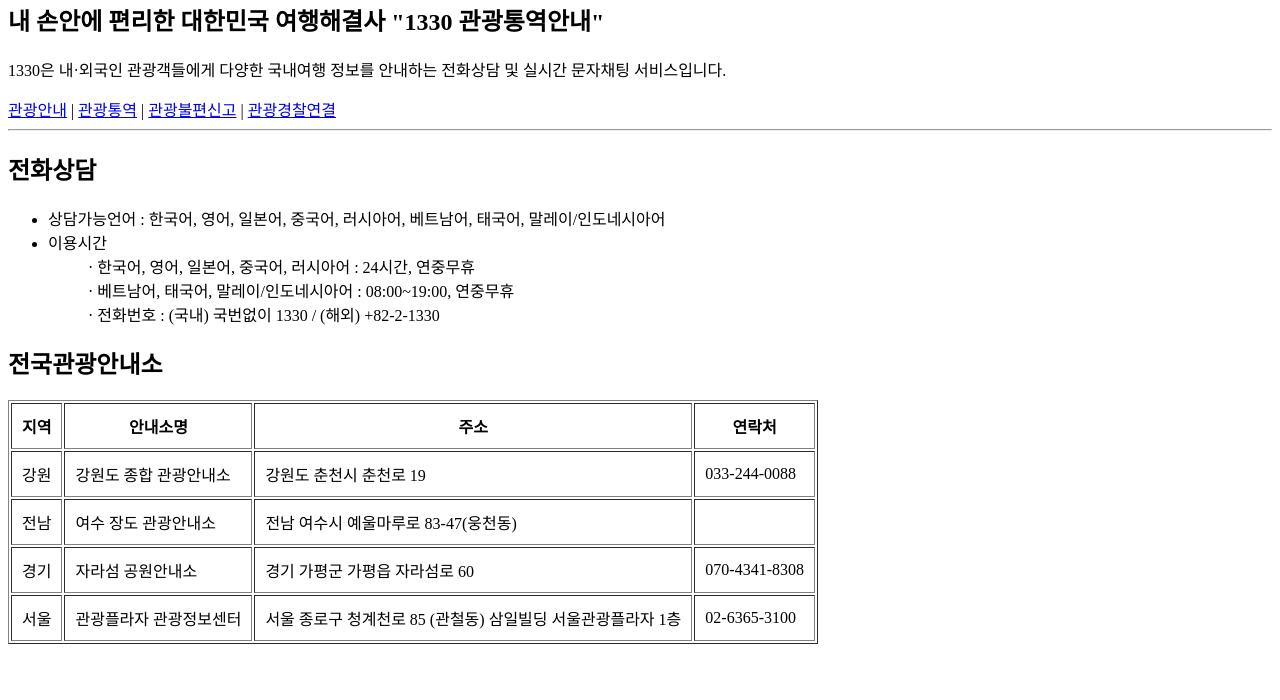
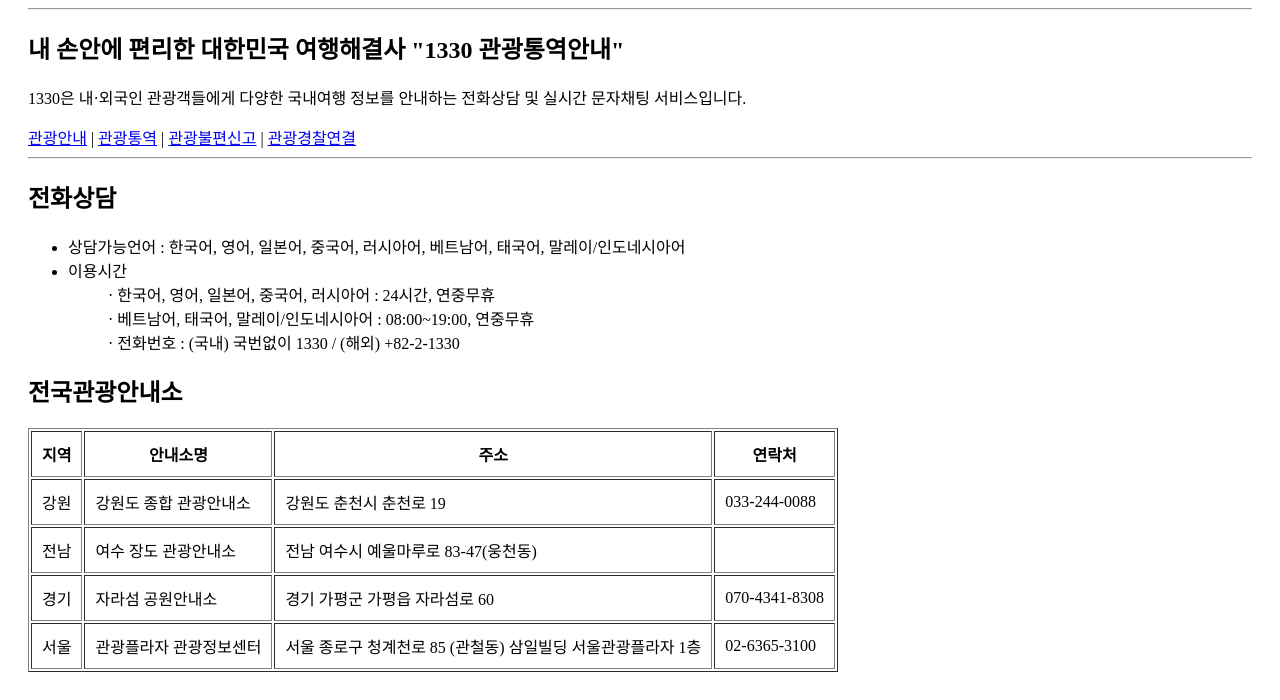
Before and after one commit to csslick/web1-4-ex1, a plain HTML site: page index.html in a window 1280 px wide. Shown: the part 109-809 px from the top of the page. Drawn offline with Linux system fonts and the light colour scheme.

Commit message:
Add files via upload

```diff
--- a/index.html
+++ b/index.html
@@ -4,6 +4,11 @@
     <meta charset="UTF-8">
     <meta name="viewport" content="width=device-width, initial-scale=1.0">
     <title>목록과 리스트</title>
+    <style>
+        body {
+            padding: 20px;
+        }
+    </style>
 </head>
 <body>
 
```
